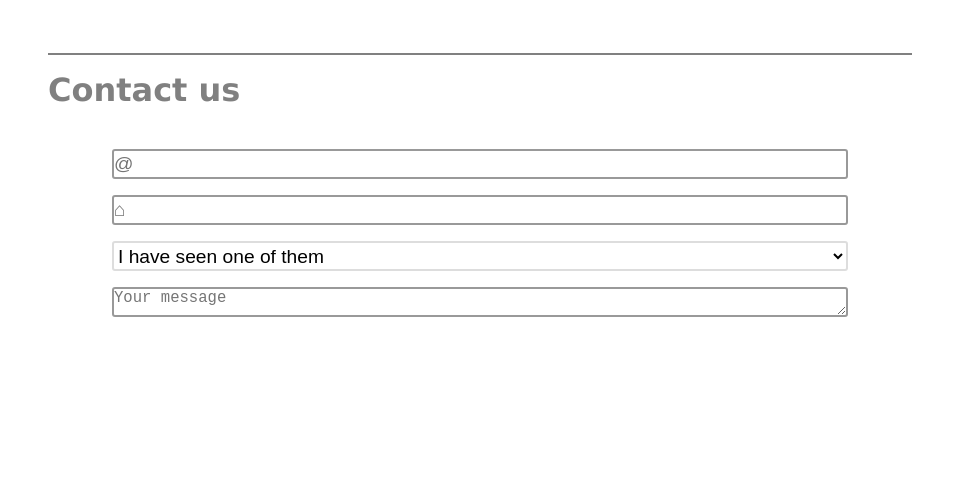
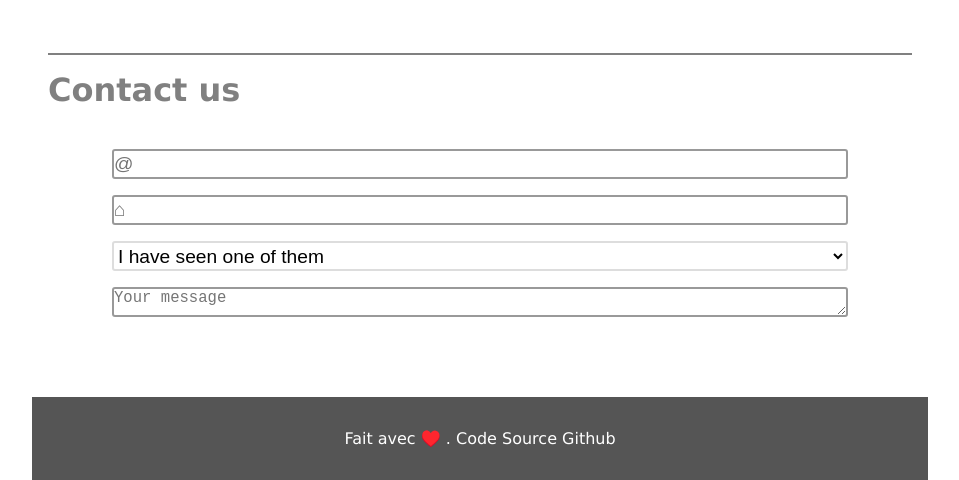
Before and after one commit to letotor/hillSide, a website built with Parcel: page index.html in a window 1280 px wide. Shown: the part 1169-1649 px from the top of the page, without its empty margins (160-1119 px from the left). Before the commit the page ends 1566 px from the top, so only its background shows below. Built offline with nearby package versions, Linux system fonts and the light colour scheme.

Commit message:
ajout footer

```diff
--- a/assets/styles.css
+++ b/assets/styles.css
@@ -118,3 +118,10 @@ form{
     background-color: white;
 
 }
+
+footer{
+    background-color: #555;
+    color:white;
+    padding:2rem 0;
+    text-align: center;
+}
--- a/index.html
+++ b/index.html
@@ -44,7 +44,9 @@
             </div>
 
         </form>
+        <footer>Fait avec ♥️ . <a>Code Source Github</a> </footer>
     </div>
+
 </body>
 
 </html>
```
